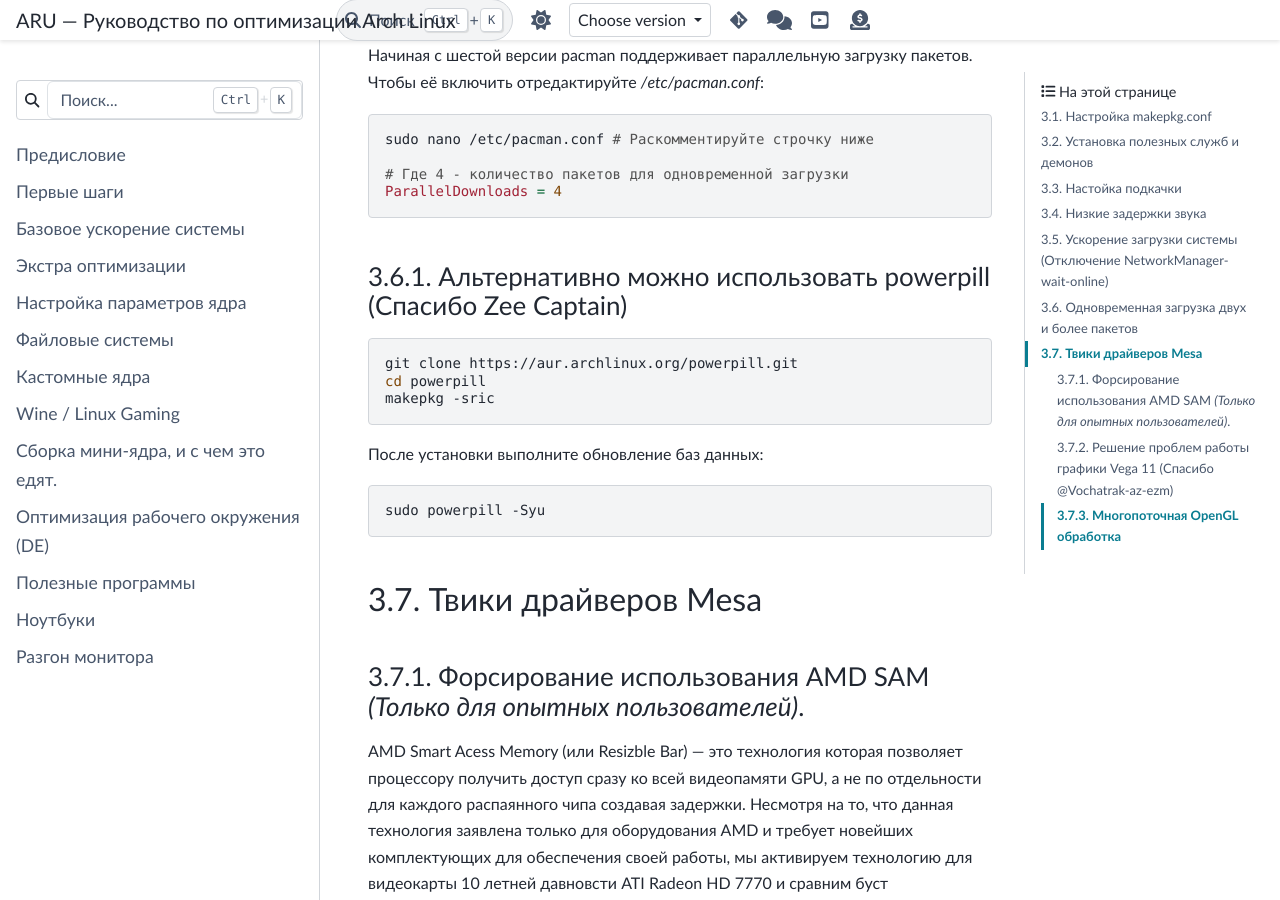
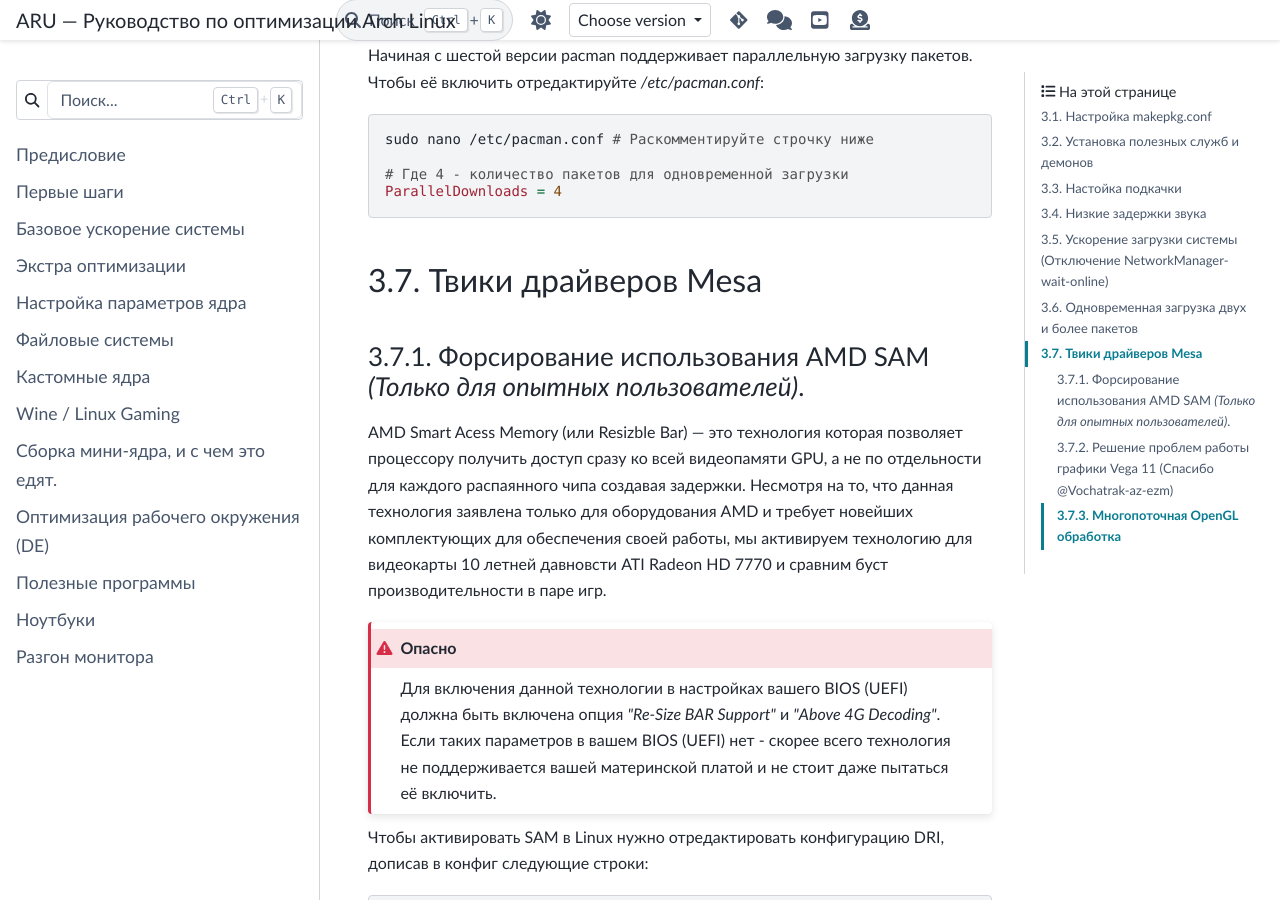
Before and after one commit to ventureoo/ARU, a Sphinx documentation site: the page built from docs/source/generic-system-acceleration.rst, in a window 1280 px wide and 900 px high, scrolled down 9246 px. Built offline with Sphinx 7.4.7 and the PyData theme 0.15.4, drawn with Linux system fonts in a browser that asks for light colours.

Commit message:
generic-system-acceleration: Remove powerpill
It's deprecated after pacman 6.0+

```diff
--- a/docs/source/generic-system-acceleration.rst
+++ b/docs/source/generic-system-acceleration.rst
@@ -419,24 +419,6 @@
   # Где 4 - количество пакетов для одновременной загрузки
   ParallelDownloads = 4
 
-.. index:: powerpill, parallel-downloading
-.. _powerpill:
-
-------------------------------------------------------------------
-Альтернативно можно использовать powerpill (Спасибо Zee Captain)
-------------------------------------------------------------------
-
-::
-
-  git clone https://aur.archlinux.org/powerpill.git
-  cd powerpill
-  makepkg -sric
-
-После установки выполните обновление баз данных::
-
-  sudo powerpill -Syu
-
-
 ======================
 Твики драйверов Mesa
 ======================
```
